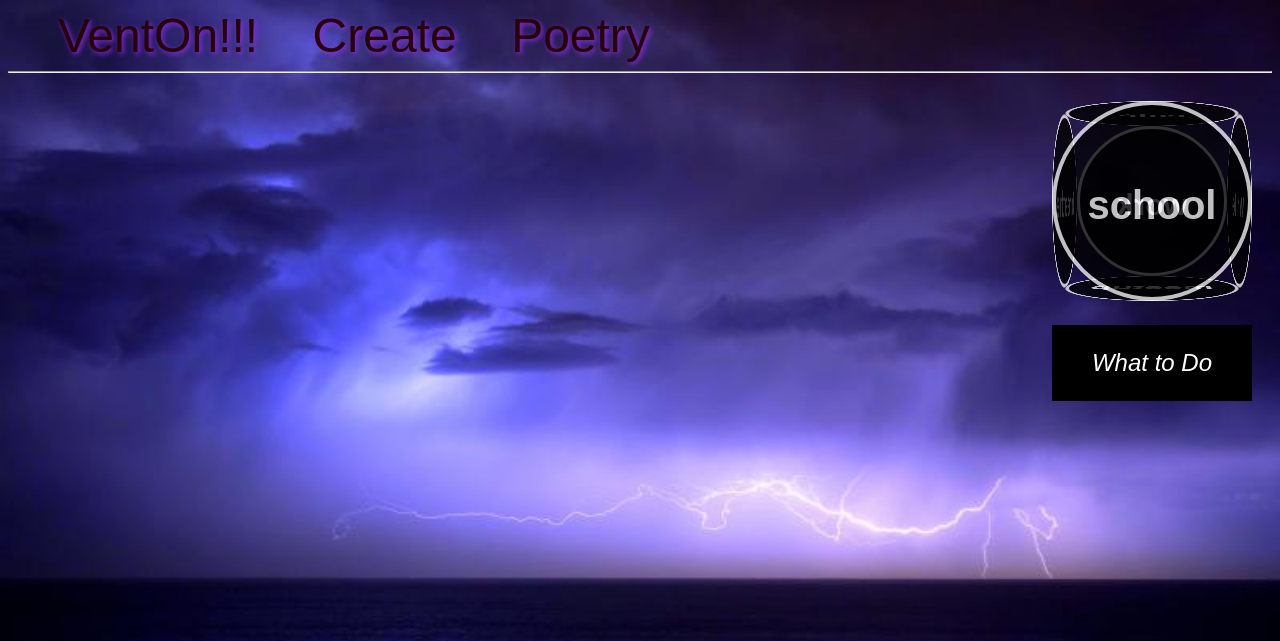
After one commit to H-Len/VentOn, a Flask app: page /poetry in a window 1280 px wide. The commit adds this page. Shown: the top 641 px of the page. Run offline with Flask 2, Linux system fonts and the light colour scheme; data comes from the database, SQL or seed files in the repository.

Commit message:
add poetry html, update styles for die, add type column to db

```diff
--- a/app.py
+++ b/app.py
@@ -82,5 +82,12 @@ def delete(id):
     return redirect(url_for('index'))
 
 
+@app.route('/poetry', methods=('GET', 'POST'))
+def poetry():
+    conn = get_db_connection()
+    posts = conn.execute('SELECT * FROM posts WHERE title like "poetry"').fetchall()
+    conn.close()
+    return render_template('poetry.html', posts = posts)
+
 if __name__ == '__main__':
     app.run(debug= True, port = 5000)
--- a/static/styles.css
+++ b/static/styles.css
@@ -137,6 +137,7 @@ body {
   transform-style: preserve-3d;
   transform: translateZ(-100px);
   transition: transform 1s;
+
 }
 
 /*styling for 3D Cube transforms / animations on face select (on roll)*/
@@ -158,6 +159,8 @@ body {
   font-weight: bold;
   color: white;
   text-align: center;
+  border-radius: 50%;
+
 }
 
 /* individual styling for each numbers face  */
--- a/templates/base.html
+++ b/templates/base.html
@@ -128,7 +128,7 @@
     <nav>
         <a href="{{ url_for('index') }}">VentOn!!!</a>
         <a href="{{ url_for('create') }}">Create</a>
-        <a href="#">About</a>
+        <a href="{{ url_for('poetry') }}">Poetry</a>
     </nav>
 
     <hr>
--- /dev/null
+++ b/templates/poetry.html
@@ -0,0 +1,20 @@
+{% extends 'base.html' %}
+
+{% block content %}
+<container>
+
+    <div class = "scene">
+    <div class="cube">
+        <div class="cube__face cube__face--1">work</div>
+        <div class="cube__face cube__face--2">school</div>
+        <div class="cube__face cube__face--3">breathe</div>
+        <div class="cube__face cube__face--4">write</div>
+        <div class="cube__face cube__face--5">café</div>
+        <div class="cube__face cube__face--6">meetup</div>
+    </div>
+
+    <button class = "rollBtn">What to Do</button>
+    </div>
+
+</container>
+{% endblock %}
```
